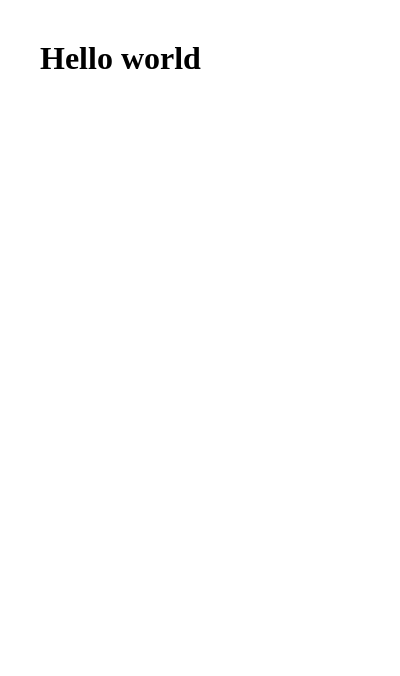
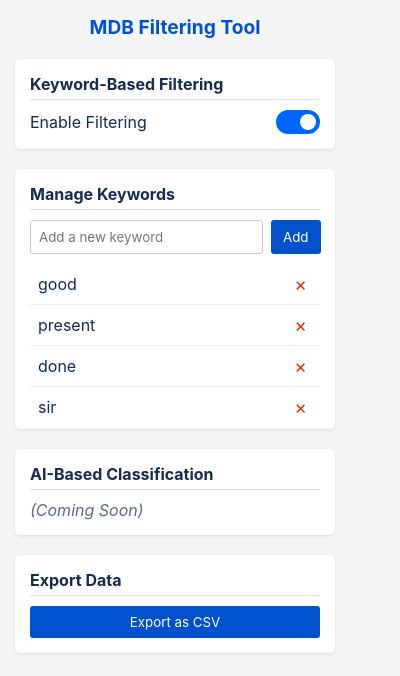
Before and after one commit to kazimahmad22/FYP-Hybrid-MDB-Filtering-Tool, a browser extension: page Hybrid MDB Filtering Tool - Extention/popup.html in a window 400 px wide. Drawn offline with Linux system fonts and the light colour scheme.

Commit message:
1. updated the popup ui 2. Added the keyword filtering func. and ui with toggle button 3. added export functionality

```diff
--- a/Hybrid MDB Filtering Tool - Extention/popup.css
+++ b/Hybrid MDB Filtering Tool - Extention/popup.css
@@ -2,11 +2,163 @@
     margin: 0;
     padding: 0;
     box-sizing: border-box;
+    font-family: -apple-system, BlinkMacSystemFont, "Segoe UI", Roboto, "Helvetica Neue", Arial, sans-serif;
 }
 
-html,
 body {
-    width: 400px;
-    height: 100%;
-    padding: 20px;
+    width: 350px;
+    padding: 15px;
+    background-color: #f4f5f7;
+    color: #172b4d;
 }
+
+.container {
+    display: flex;
+    flex-direction: column;
+    gap: 20px;
+}
+
+header h1 {
+    font-size: 1.2em;
+    text-align: center;
+    color: #0052cc;
+}
+
+section {
+    background: #fff;
+    padding: 15px;
+    border-radius: 5px;
+    box-shadow: 0 1px 3px rgba(0, 0, 0, 0.1);
+}
+
+section h2 {
+    font-size: 1em;
+    margin-bottom: 10px;
+    border-bottom: 1px solid #dfe1e6;
+    padding-bottom: 5px;
+}
+
+.setting-row {
+    display: flex;
+    justify-content: space-between;
+    align-items: center;
+}
+
+/* Toggle Switch Styles */
+.switch {
+    position: relative;
+    display: inline-block;
+    width: 44px;
+    height: 24px;
+}
+
+.switch input {
+    opacity: 0;
+    width: 0;
+    height: 0;
+}
+
+.slider {
+    position: absolute;
+    cursor: pointer;
+    top: 0;
+    left: 0;
+    right: 0;
+    bottom: 0;
+    background-color: #ccc;
+    transition: .4s;
+}
+
+.slider:before {
+    position: absolute;
+    content: "";
+    height: 16px;
+    width: 16px;
+    left: 4px;
+    bottom: 4px;
+    background-color: white;
+    transition: .4s;
+}
+
+input:checked+.slider {
+    background-color: #0065ff;
+}
+
+input:checked+.slider:before {
+    transform: translateX(20px);
+}
+
+.slider.round {
+    border-radius: 34px;
+}
+
+.slider.round:before {
+    border-radius: 50%;
+}
+
+/* Keyword Management Styles */
+.add-keyword {
+    display: flex;
+    gap: 8px;
+    margin-bottom: 10px;
+}
+
+#keyword-input {
+    flex-grow: 1;
+    padding: 8px;
+    border: 1px solid #ccc;
+    border-radius: 3px;
+}
+
+button {
+    padding: 8px 12px;
+    border: none;
+    background-color: #0052cc;
+    color: white;
+    border-radius: 3px;
+    cursor: pointer;
+}
+
+button:hover {
+    background-color: #0065ff;
+}
+
+#keyword-list {
+    list-style: none;
+    max-height: 150px;
+    overflow-y: auto;
+}
+
+#keyword-list li {
+    display: flex;
+    justify-content: space-between;
+    align-items: center;
+    padding: 8px;
+    border-bottom: 1px solid #eee;
+}
+
+#keyword-list li:last-child {
+    border-bottom: none;
+}
+
+.remove-keyword {
+    background: none;
+    border: none;
+    color: #de350b;
+    cursor: pointer;
+    font-size: 1.2em;
+    padding: 0 5px;
+}
+
+.remove-keyword:hover {
+    color: white;
+}
+
+.placeholder-section p {
+    color: #5e6c84;
+    font-style: italic;
+}
+
+#export-csv-btn {
+    width: 100%;
+}
--- a/Hybrid MDB Filtering Tool - Extention/popup.html
+++ b/Hybrid MDB Filtering Tool - Extention/popup.html
@@ -4,10 +4,47 @@
     <meta charset="UTF-8">
     <meta name="viewport" content="width=device-width, initial-scale=1.0">
     <link rel="stylesheet" href="popup.css">
-    <title>Document</title>
+    <title>MDB Filtering Tool</title>
 </head>
 <body>
-    <h1>Hello world</h1>
+    <div class="container">
+        <header>
+            <h1>MDB Filtering Tool</h1>
+        </header>
+
+        <section id="keyword-filtering">
+            <h2>Keyword-Based Filtering</h2>
+            <div class="setting-row">
+                <label for="filter-toggle">Enable Filtering</label>
+                <label class="switch">
+                    <input type="checkbox" id="filter-toggle">
+                    <span class="slider round"></span>
+                </label>
+            </div>
+        </section>
+
+        <section id="keyword-management">
+            <h2>Manage Keywords</h2>
+            <div class="add-keyword">
+                <input type="text" id="keyword-input" placeholder="Add a new keyword">
+                <button id="add-keyword-btn">Add</button>
+            </div>
+            <ul id="keyword-list">
+                <!-- Keywords will be dynamically inserted here -->
+            </ul>
+        </section>
+
+        <section id="ai-classification" class="placeholder-section">
+            <h2>AI-Based Classification</h2>
+            <p>(Coming Soon)</p>
+        </section>
+
+        <section id="export" class="placeholder-section">
+            <h2>Export Data</h2>
+             <button id="export-csv-btn">Export as CSV</button>
+        </section>
+
+    </div>
     <script src="popup.js"></script>
 </body>
 </html>
--- a/Hybrid MDB Filtering Tool - Extention/popup.js
+++ b/Hybrid MDB Filtering Tool - Extention/popup.js
@@ -0,0 +1,123 @@
+document.addEventListener('DOMContentLoaded', () => {
+    const filterToggle = document.getElementById('filter-toggle');
+    const keywordInput = document.getElementById('keyword-input');
+    const addKeywordBtn = document.getElementById('add-keyword-btn');
+    const keywordList = document.getElementById('keyword-list');
+    const exportBtn = document.getElementById('export-csv-btn');
+
+    // Default keywords
+    const defaultKeywords = ["good", "present", "done", "sir"];
+
+    // 1. Initialize UI from stored settings
+    chrome.storage.sync.get(['filteringEnabled', 'keywords'], (data) => {
+        filterToggle.checked = data.filteringEnabled !== false; // enabled by default
+        const keywords = data.keywords || defaultKeywords;
+
+        // If keywords were not in storage, save the defaults
+        if (!data.keywords) {
+            chrome.storage.sync.set({ keywords: defaultKeywords });
+        }
+
+        renderKeywords(keywords);
+    });
+
+    // 2. Toggle filtering enable/disable
+    filterToggle.addEventListener('change', () => {
+        const isEnabled = filterToggle.checked;
+        chrome.storage.sync.set({ filteringEnabled: isEnabled });
+    });
+
+    // 3. Add new keyword
+    addKeywordBtn.addEventListener('click', addKeyword);
+    keywordInput.addEventListener('keypress', (e) => {
+        if (e.key === 'Enter') {
+            addKeyword();
+        }
+    });
+
+    function addKeyword() {
+        const newKeyword = keywordInput.value.trim().toLowerCase();
+        if (newKeyword) {
+            chrome.storage.sync.get('keywords', (data) => {
+                const keywords = data.keywords || [];
+                if (!keywords.includes(newKeyword)) {
+                    const updatedKeywords = [...keywords, newKeyword];
+                    chrome.storage.sync.set({ keywords: updatedKeywords }, () => {
+                        renderKeywords(updatedKeywords);
+                        keywordInput.value = '';
+                    });
+                } else {
+                    // Optional: give user feedback that keyword already exists
+                    keywordInput.value = '';
+                }
+            });
+        }
+    }
+
+    // 4. Render the list of keywords in the UI
+    function renderKeywords(keywords) {
+        keywordList.innerHTML = ''; // Clear existing list
+        keywords.forEach(keyword => {
+            const li = document.createElement('li');
+            li.textContent = keyword;
+            const removeBtn = document.createElement('button');
+            removeBtn.textContent = '×';
+            removeBtn.className = 'remove-keyword';
+            removeBtn.dataset.keyword = keyword;
+
+            removeBtn.addEventListener('click', (e) => {
+                const keywordToRemove = e.target.dataset.keyword;
+                removeKeyword(keywordToRemove);
+            });
+
+            li.appendChild(removeBtn);
+            keywordList.appendChild(li);
+        });
+    }
+
+    // 5. Remove a keyword
+    function removeKeyword(keywordToRemove) {
+        chrome.storage.sync.get('keywords', (data) => {
+            const keywords = data.keywords || [];
+            const updatedKeywords = keywords.filter(k => k !== keywordToRemove);
+            chrome.storage.sync.set({ keywords: updatedKeywords }, () => {
+                renderKeywords(updatedKeywords);
+            });
+        });
+    }
+
+     // 6. Export to CSV functionality
+     exportBtn.addEventListener('click', () => {
+        // Ask content script to get the academic messages
+        chrome.tabs.query({ active: true, currentWindow: true }, function(tabs) {
+            chrome.tabs.sendMessage(tabs[0].id, { action: "getAcademicMessages" }, function(response) {
+                if (chrome.runtime.lastError) {
+                    console.error(chrome.runtime.lastError.message);
+                    alert("Could not retrieve messages. Make sure you are on the correct page and have run the filter.");
+                    return;
+                }
+
+                if (response && response.messages) {
+                    downloadCSV(response.messages);
+                } else {
+                    alert("No academic messages found to export.");
+                }
+            });
+        });
+    });
+
+    function downloadCSV(messages) {
+        // Add a header row
+        const csvContent = "data:text/csv;charset=utf-8,"
+            + "Academic Messages\n"
+            + messages.map(e => `"${e.replace(/"/g, '""')}"`).join("\n");
+
+        const encodedUri = encodeURI(csvContent);
+        const link = document.createElement("a");
+        link.setAttribute("href", encodedUri);
+        link.setAttribute("download", "academic_messages.csv");
+        document.body.appendChild(link);
+        link.click();
+        document.body.removeChild(link);
+    }
+});
```
Also changed, not shown: GEMINI.md (added, +49 -0 lines), Hybrid MDB Filtering Tool - Extention/content.js (+70 -15 lines), MDB Interface/index.html (+3 -0 lines), Hybrid MDB Filtering Tool - Extention/manifest.json, Hybrid MDB Filtering Tool - Extention/readme.txt.
